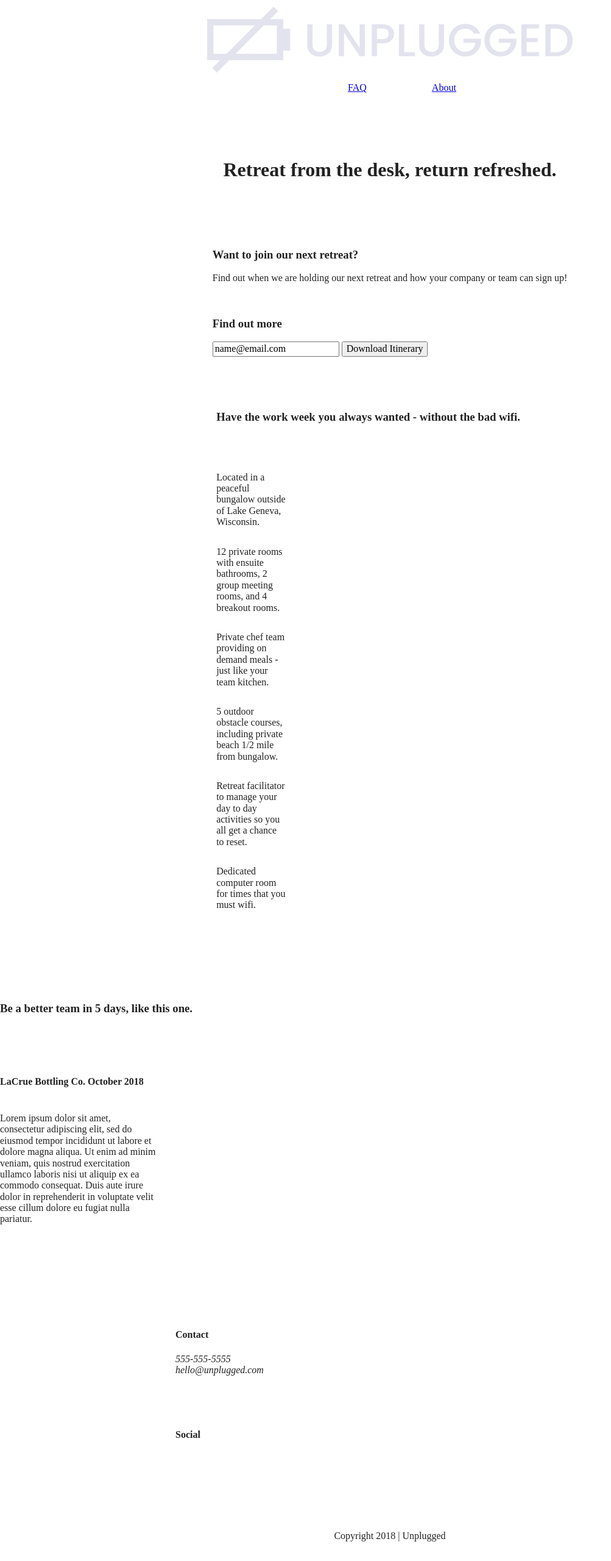
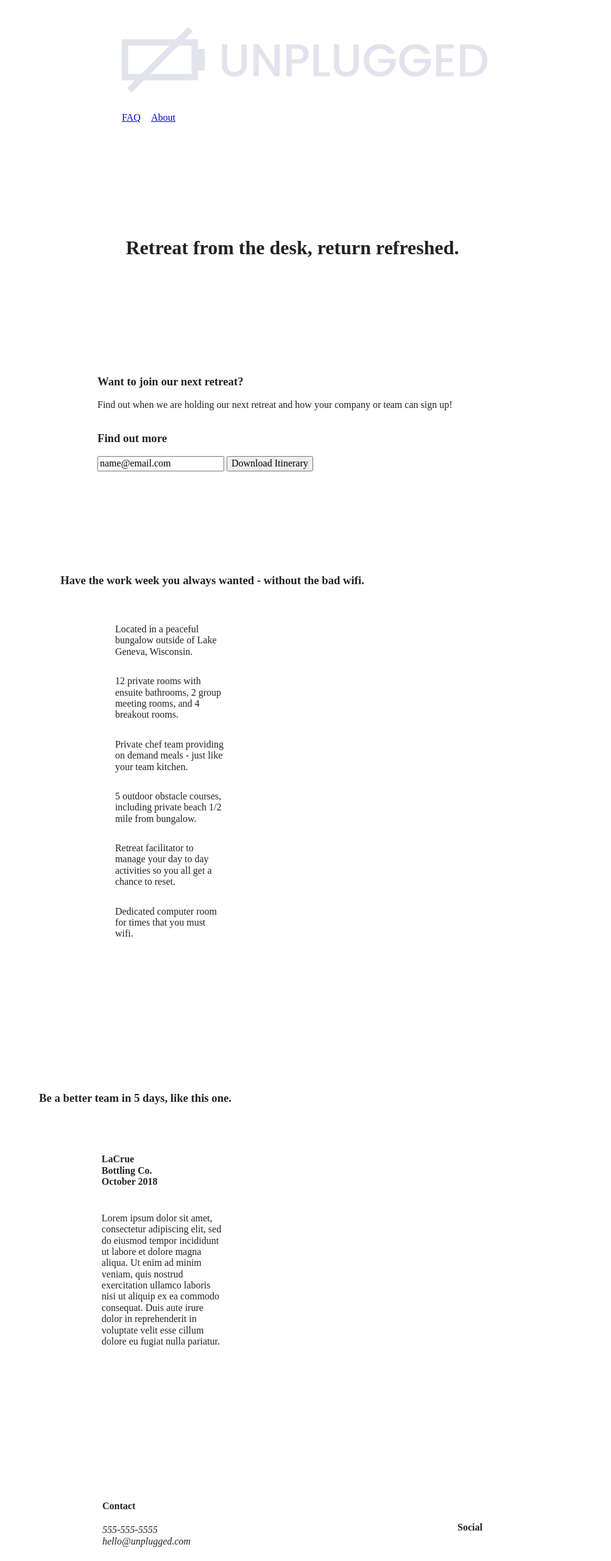
Before and after one commit to emiline-b/boilerplate-site, a website built with Parcel: page index.html in a window 1280 px wide. Shown: the part 20-2580 px from the top of the page at 61% size, without its empty margins (0-1003 px from the left). Built offline with nearby package versions, Linux system fonts and the light colour scheme; files whose address does not match are found by name.

Commit message:
CSS Updates Tablet

```diff
--- a/css/main.css
+++ b/css/main.css
@@ -94,7 +94,9 @@ header, footer {
   flex-flow: row wrap;
 }
 .header-divider {
-  width: 55%;
+  width: 100%;
+  height: 1px;
+  margin: 10px 0 20px 0;
 }
 header {
   padding: 15px 0;
@@ -104,7 +106,6 @@ header .content-wrapper {
   justify-content: center;
   align-items: center;
   flex-flow: row wrap;
-  width: 60%
   margin: 0;
 }
 header nav {
@@ -118,23 +119,17 @@ header nav {
 header nav ul {
   display:flex;
   justify-content: space-around;
-  align-items: center;
-  width: 60%;
-  margin: 0;
+  width: 100%;
   list-style: none;
 }
 footer {
   flex-direction: column;
 }
 footer .contact{
-  padding: 50px 0;
+  margin-bottom: 50px;
 }
 footer .copyright {
-  display: flex;
-  justify-content: center;
-  align-items: center;
-  padding: 20px 0;
-  flex-flow: row wrap;
+  margin: 20px 0;
 }
 footer .content-wrapper {
   width: 55%;
@@ -144,25 +139,18 @@ footer .social-icons {
   display: flex;
   justify-content: space-around;
   align-items: center;
-  padding: 20px 0;
 }
 footer .social-icons p {
   display: flex;
   justify-content: center;
   align-items: center;
-  margin: 0;
 }
+
+/**Mobile Styles - Homepage - ******/
 .hero-area {
   display:flex;
   justify-content: center;
-  align-items: center;
-  padding: 50px 0;
-}
-.hero-area .content-wrapper {
-  padding: 20px 0;
-}
-.form {
-  padding: 20px 0;
+  flex-flow: row wrap;
 }
 
 aside {
@@ -178,35 +166,40 @@ aside {
 
 }
 .features h3 {
-  padding: 50px 0 60px 0;
+  margin-bottom: 60px;
 }
 .features p {
   margin: 0;
 }
-.features .font-awesome-icon {
-  padding: 30px 0 40px 0;
+.features p {
+  margin: 0;
 }
+
 .features .features-item-description {
   display: flex;
   justify-content: center;
   align-items: center;
   flex-flow: row wrap;
-  padding-bottom: 30px;
 }
 .features article {
-  width: 20%;
+  width: 63%;
+  margin: 30px 0;
 
 }
 .reviews {
   display:flex;
   justify-content: center;
   flex-flow: row wrap;
-  padding: 50px 0;
+}
+.reviews h3 {
+  margin-bottom: 40px;
 }
 .reviews h4 {
-  width: 95%;
+  width: 55%;
   padding: 20px 0;
 }
+
+/*----------------About Page------------------*/
 .mission {
   display: flex;
   justify-content: center;
@@ -220,6 +213,10 @@ aside {
   flex-flow: row wrap;
 
 }
+.contact-content p {
+  margin: 0;
+}
+/*------------------FAQ Page------------------*/
 .faq {
   display: flex;
   justify-content: center;
@@ -227,12 +224,19 @@ aside {
   flex-flow: row wrap;
 }
 .faq .content-wrapper {
+  margin: 50px 0 0 0;
   display: flex;
   justify-content: center;
   align-items: center;
   flex-flow: row wrap;
 }
+.faq h2 {
+  margin-bottom: 40px;
 
+}
+.faq-content {
+  margin-bottom: 50px;
+}
 
 
 
@@ -326,15 +330,121 @@ aside {
    Modify as content requires.
    ========================================================================== */
 
-@media only screen and (min-width: 35em) {
-  /* Style adjustments for viewports that meet the condition */
+@media only screen and (min-width: 768px) {
+  /**Tablet styles here**/
+  .content-wrapper {
+    max-width: 640px;
+    margin: 100px 0;
+  }
+/**header area**/
+  header {
+    margin: 33px 0;
+    justify-content: space-around;
+  }
+  header .content-wrapper {
+    width: 100%;
+    justify-content: space-between;
+  }
+
+  header nav {
+    width: 20%;
+  }
+
+  header nav ul {
+    justify-content: space-between;
+  }
+
+  .header-divider {
+    display: none;
+  }
+  /*Hero area*/
+
+  /*Aside */
+  aside .content-wrapper {
+    margin: 50px 0;
+    display: flex;
+    justify-content: space-between;
+    flex-flow: row wrap;
+  }
+  aside .content-wrapper .form-description,
+  aside .content-wrapper .form {
+    width:40%
+    margin: 0;
+  }
+  /*Features*/
+  .features article {
+    display: flex;
+    justify-content:center;
+    align-items: center;
+    flex-flow: column wrap;
+    flex-basis: 50%;
+  }
+  .features .features-item-description {
+    width: 50%;
+  }
+  /*Reviews*/
+  .reviews article {
+    display: flex;
+    justify-content: space-between;
+  }
+  .reviews article div{
+    width: 49%;
+  }
+/*Footer*/
+footer .content-wrapper {
+  width: 65%;
+  margin: 100px 0;
+}
+.footer-content {
+ display: flex;
+ justify-content: space-between;
+ align-items: center;
+}
+.footer .contact {
+  margin-bottom: 0;
+}
+.footer .copyright {
+  width: 100%;
 }
 
-@media print,
-  (-webkit-min-device-pixel-ratio: 1.25),
-  (min-resolution: 1.25dppx),
-  (min-resolution: 120dpi) {
-  /* Style adjustments for high resolution devices */
+/*-------------------About Page ------------------*/
+.mission-content {
+  display: flex;
+  justify-content: space-between;
+  align-items: center;
+  padding-top: 20px;
+}
+.mission-content p {
+  width: 45%;
+}
+.contact-section .content-wrapper h2 {
+  width: 80%;
+}
+.contact-content {
+  display: flex;
+  justify-content: space-between;
+  align-items: flex-start;
+}
+/*------------------FAQ Page --------------------*/
+.faq .content-wrapper {
+  justify-content: space-between;
+}
+.faq-content {
+  flex-basis: 45%;
+}
+.faq h2 {
+  width: 100%
+}
+
+@media only screen and (min-width: 1200px) {
+/**Desktop styles here**/
+  body {
+    width: 960px;
+  }
+  .features {
+    width: 80%;
+  }
+
 }
 
 /* ==========================================================================
```
